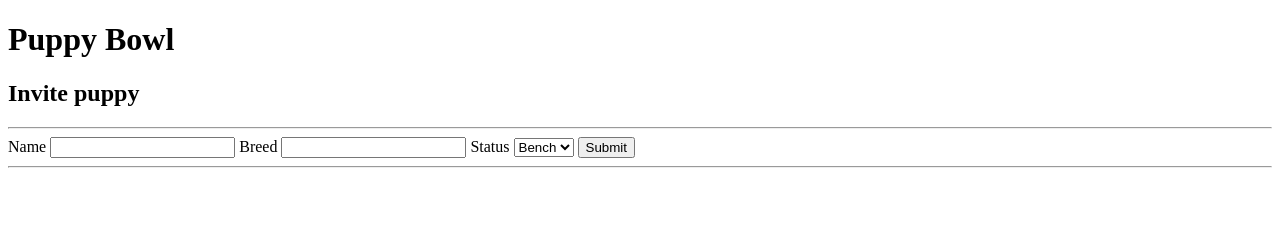
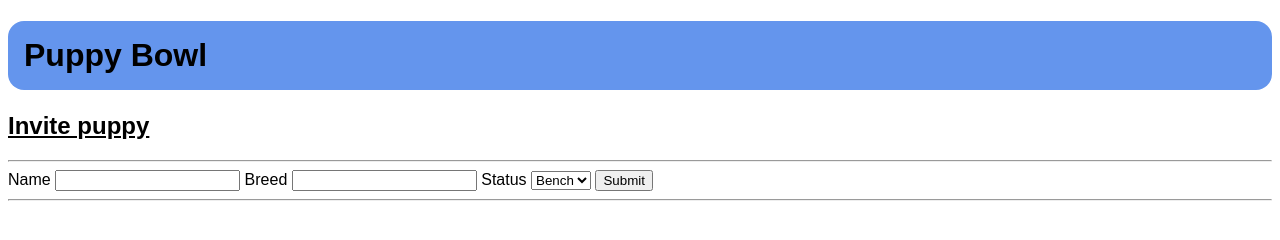
Before and after one commit to stahltj/puppy-bowl, a plain HTML site: page index.html in a window 1280 px wide. Drawn offline with Linux system fonts and the light colour scheme; no server answers.

Commit message:
final push

```diff
--- a/index.css
+++ b/index.css
@@ -23,5 +23,20 @@
 #puppyList {
   background-color: lightblue;
   border-radius: 1rem;
-  justify-content: center;
+  display: flex;
+  flex-direction: column;
 }
+
+body {
+  font-family: sans-serif;
+}
+
+h1 {
+  background-color: cornflowerblue;
+  border-radius: 1rem;
+  padding: 1rem;
+}
+
+h2 {
+  text-decoration: underline;
+}
```
